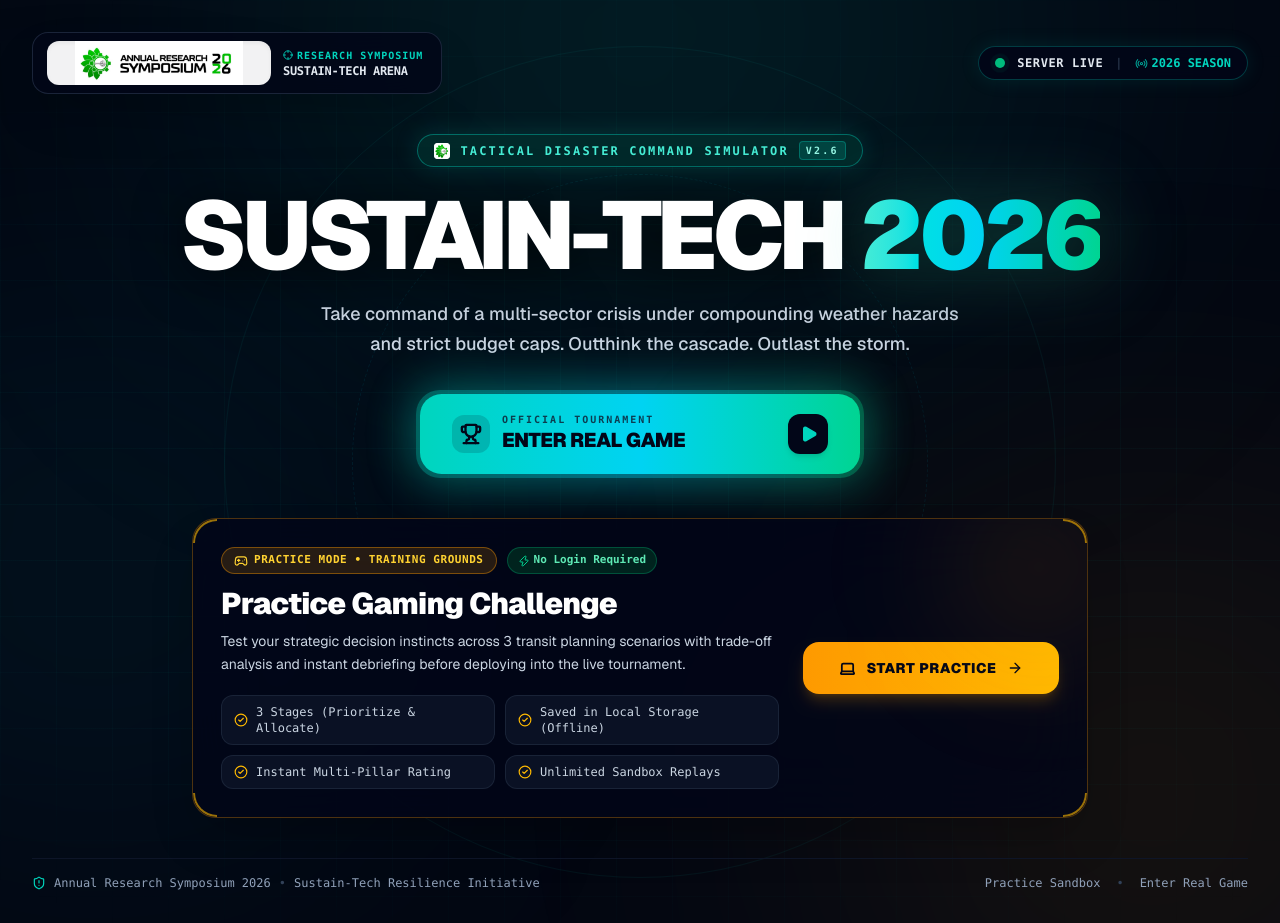
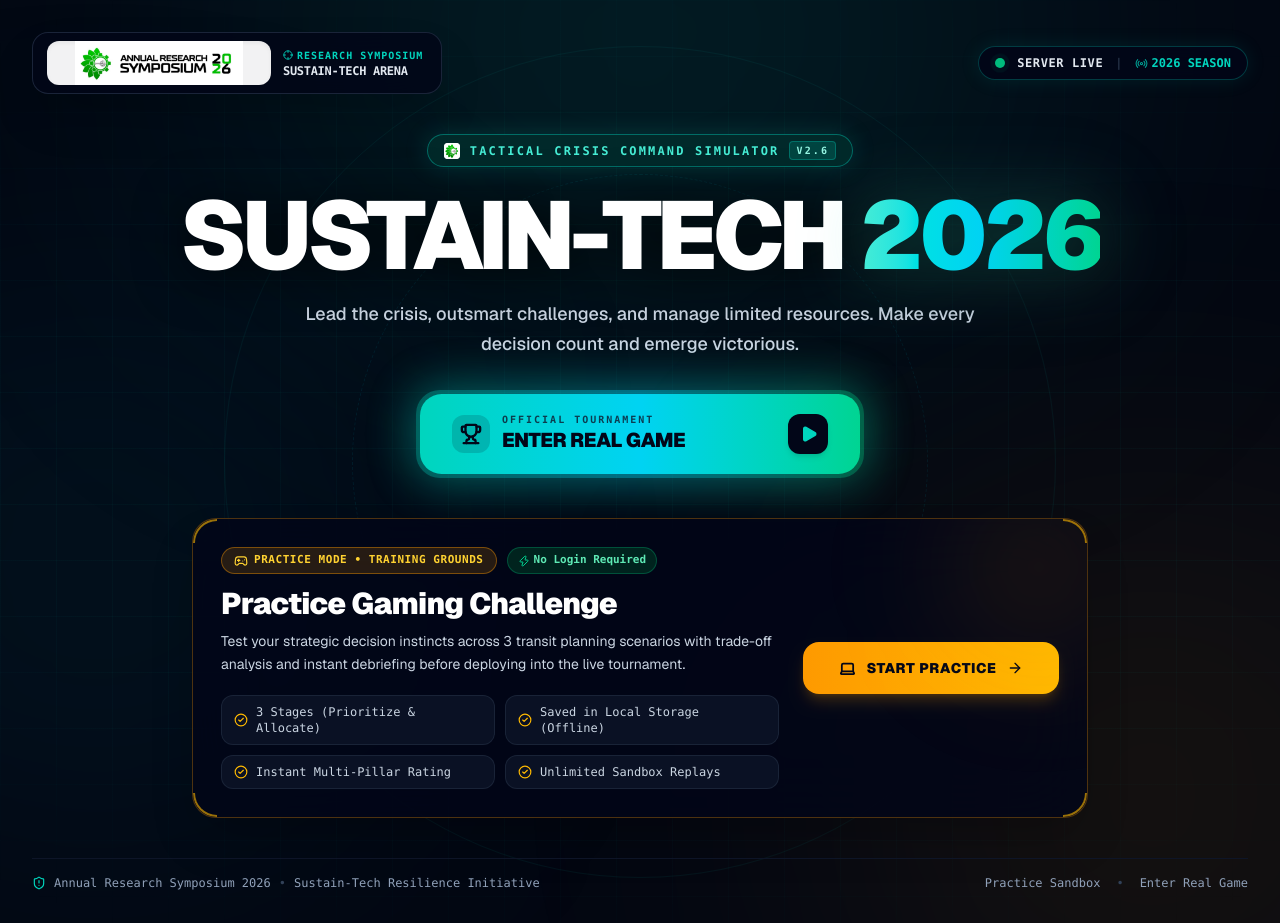
Before and after one commit to Seneth-Jayashan/Sustain-Tech, a Next.js app: page / in a window 1280 px wide. Built offline with nearby package versions, Linux system fonts and the light colour scheme.

Commit message:
Update Home Page

```diff
--- a/src/app/page.tsx
+++ b/src/app/page.tsx
@@ -98,7 +98,7 @@ export default function HomePage() {
           <div className="relative w-4 h-4 rounded overflow-hidden bg-white/95 shrink-0">
             <Image src="/assets/images/Logo.jpg" alt="Logo" fill className="object-contain" unoptimized />
           </div>
-          <span>Tactical Disaster Command Simulator</span>
+          <span>Tactical Crisis Command Simulator</span>
           <span className="px-1.5 py-0.5 text-[10px] bg-teal-500/20 text-teal-200 rounded border border-teal-400/30">
             v2.6
           </span>
@@ -126,7 +126,7 @@ export default function HomePage() {
           transition={{ duration: 0.5, delay: 0.25 }}
           className="text-slate-300 text-sm sm:text-base md:text-lg max-w-2xl leading-relaxed mb-8 font-medium"
         >
-          Take command of a multi-sector crisis under compounding weather hazards and strict budget caps. Outthink the cascade. Outlast the storm.
+          Lead the crisis, outsmart challenges, and manage limited resources. Make every decision count and emerge victorious.
         </motion.p>
 
         {/* PRIMARY REAL GAME LAUNCH PORTAL (Button Only — No Spoilers/Details) */}
```
